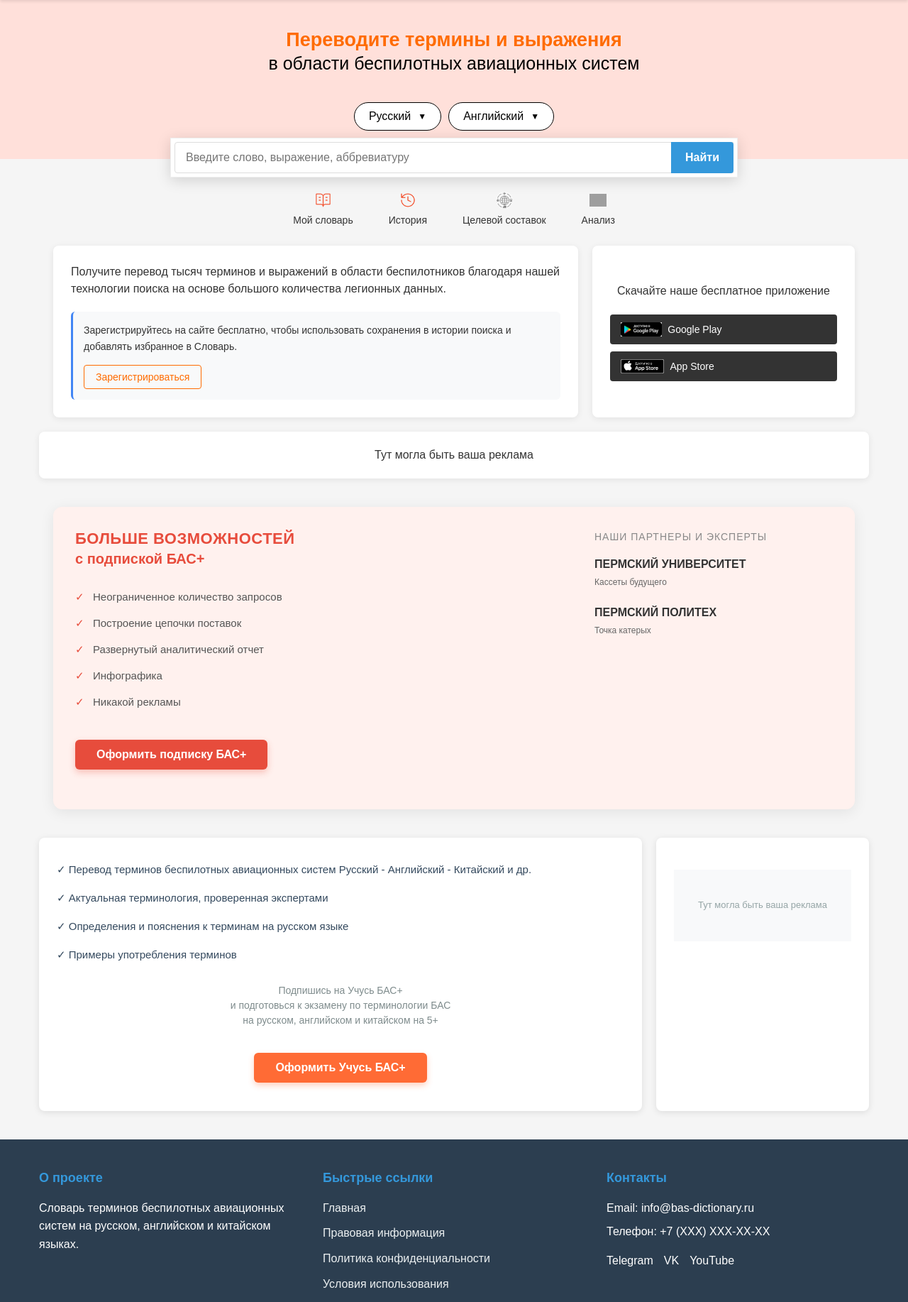
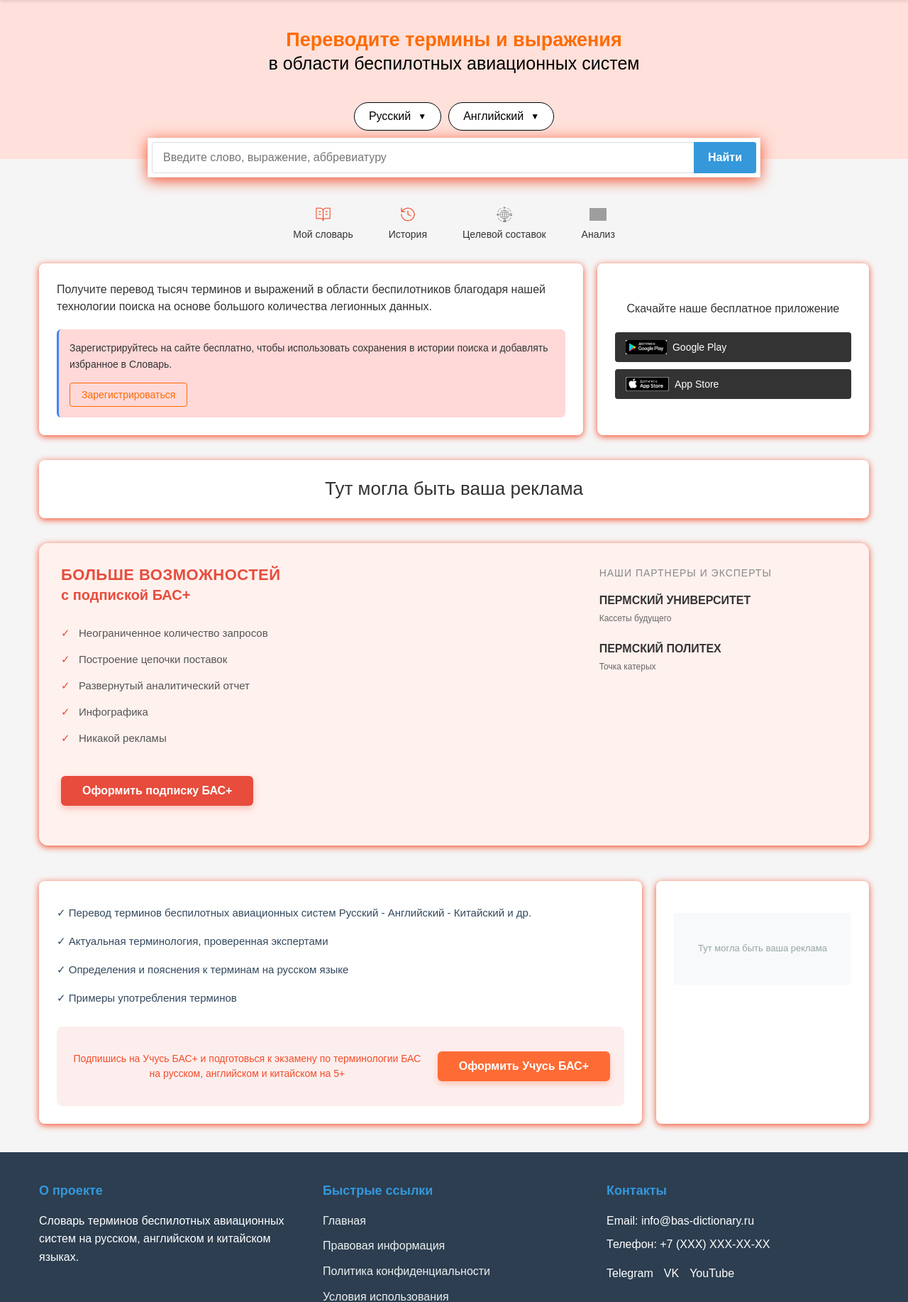
Before and after one commit to Jlanceth/bas_project, a Django app: page / in a window 1280 px wide. Shown: the part 67-1901 px from the top of the page at 71% size. Run offline with Django 4.2, Linux system fonts and the light colour scheme; some libraries are stand-ins or nearby versions; grey boxes are pictures that could not be loaded.

Commit message:
upgrade home and dpas

```diff
--- a/bas_project/static_dev/css/style.css
+++ b/bas_project/static_dev/css/style.css
@@ -16,6 +16,13 @@ body {
     max-width: 1200px;
     margin: 0 auto;
     padding: 0 20px;
+}
+
+.cards-grid {
+    display: flex;
+    flex-wrap: wrap;
+    gap: 20px; /* Отступ между блоками */
+    justify-content: space-between; /* Равномерное распределение */
 }
 
 
@@ -162,12 +169,12 @@ header {
 }
 
 .search-container {
-  max-width: 800px;
+  max-width: 864px;
   margin: 0 auto;
   display: flex;
   position: relative;
   background: white;
-  box-shadow: 0 4px 20px rgba(0,0,0,0.15);
+  box-shadow: 0 4px 20px #F34D29;
   padding: 5px;
   border: 1px solid #eee;
   border-radius: 0;
@@ -232,8 +239,9 @@ header {
 .quick-links-horizontal {
     display: flex;
     justify-content: center;
-    margin-top: 15px;
+    margin-top: 35px;
     gap: 30px;
+    margin-bottom: 25px;
 }
 
 .quick-link-horizontal {
@@ -262,13 +270,22 @@ header {
 
 /* Карточка с текстом о переводе */
 /* Основные стили контейнера */
+.main-container {
+    max-width: 1200px;
+    margin: 0 auto;
+    padding: 0 20px;
+    display: flex;
+    flex-direction: column;
+    gap: 20px;
+}
+
 .info-cards-container {
     display: grid;
     grid-template-columns: 2fr 1fr;
     gap: 20px;
     max-width: 1200px;
     margin: 0 auto;
-    padding: 20px;
+    padding: 0px;
     font-family: Arial, sans-serif;
 }
 
@@ -277,7 +294,7 @@ header {
     background: #fff;
     border-radius: 8px;
     padding: 25px;
-    box-shadow: 0 2px 10px rgba(0,0,0,0.08);
+    box-shadow: 0 2px 10px #F34D29;
     display: flex;
     flex-direction: column;
     gap: 20px;
@@ -291,7 +308,7 @@ header {
 }
 
 .register-block {
-    background: #f8f9fa;
+    background: #FFD8D8;
     padding: 15px;
     border-radius: 6px;
     border-left: 3px solid #4285f4;
@@ -322,7 +339,7 @@ header {
     background: #fff;
     border-radius: 8px;
     padding: 25px;
-    box-shadow: 0 2px 10px rgba(0,0,0,0.08);
+    box-shadow: 0 2px 10px #F34D29;
     display: flex;
     flex-direction: column;
     gap: 20px;
@@ -381,27 +398,35 @@ header {
 
 /* Рекламный блок */
 .ad-card {
+    margin-top: 35px;
     background: #fff;
     text-align: center;
     padding: 20px;
     border-radius: 8px;
-    box-shadow: 0 2px 10px rgba(0,0,0,0.08);
+    box-shadow: 0 2px 10px #F34D29;
     margin-bottom: 20px;
+    max-width: 1200px;
+}
+
+.ad-card p {
+    font-size: 26px;
+    margin: 0;
 }
 
 /* Общие стили для подписки и партнёров */
 .subscription-wrapper {
     max-width: 1200px;
     margin: 0 auto;
-    padding: 20px;
+    padding: 0px;
 }
 
 /* Контейнер для подписки и партнеров */
 .subscription-container {
+    margin-top: 35px;
     display: flex;
     background: #FFF1EE;
     border-radius: 12px;
-    box-shadow: 0 4px 20px rgba(0, 0, 0, 0.08);
+    box-shadow: 0 2px 10px #F34D29;
     border: 1px solid #FFF1EE;
     overflow: hidden;
 }
@@ -520,6 +545,7 @@ header {
 
 /* Стили для секции подписки на Учусь БАС */
 .bas-container {
+    width: 100%;
     display: flex;
     flex-direction: column;
     gap: 20px;
@@ -529,12 +555,23 @@ header {
 
 /* Карточка подписки */
 .bas-subscription-card {
+    margin-top: 30px;
     flex: 1;
     background: white;
     border-radius: 8px;
     padding: 25px;
-    box-shadow: 0 2px 10px rgba(0, 0, 0, 0.1);
+    box-shadow: 0 2px 10px #F34D29;
     text-align: center;
+}
+
+.bas-benefits-wrapper {
+    background-color: #FDEEEE; /* Светло-бежевый фон */
+    border-radius: 8px;
+    padding: 20px;
+}
+
+.bas-benefits {
+    margin-bottom: 20px;
 }
 
 .bas-bottom-cards {
@@ -544,11 +581,12 @@ header {
 
 /* Карточка рекламы */
 .bas-ad-card {
+    margin-top: 30px;
     width: 300px; /* Можно настроить под ваш дизайн */
     background: white;
     border-radius: 8px;
     padding: 25px;
-    box-shadow: 0 2px 10px rgba(0, 0, 0, 0.1);
+    box-shadow: 0 2px 10px #F34D29;
     text-align: center;
 }
 
@@ -573,15 +611,30 @@ header {
 }
 
 /* Стили для карточки подписки */
+.colored-bg {
+    background-color: #FDEEEE;
+    border-radius: 8px;
+    padding: 20px;
+    margin-top: 20px; /* Отступ от списка преимуществ */
+}
+
 .bas-cta-text {
-    color: #7F8C8D;
+    color: #F34D29;
     font-size: 14px;
     line-height: 1.5;
-    margin: 20px 0;
+    margin: 0;
+    flex: 1;
+}
+
+.bas-cta-block {
+    display: flex;
+    align-items: center;
+    justify-content: space-between;
+    gap: 20px;
 }
 
 .bas-subscribe-btn {
-    background: #FF6B35; /* Оранжевый цвет как на фото */
+    background: #FF6B35;
     color: white;
     border: none;
     border-radius: 6px;
@@ -599,6 +652,20 @@ header {
     transform: translateY(-2px);
     box-shadow: 0 6px 12px rgba(255, 107, 53, 0.4);
 }
+
+/* Адаптация для мобильных */
+@media (max-width: 768px) {
+    .bas-cta-block {
+        flex-direction: column;
+        align-items: flex-start;
+    }
+
+    .bas-subscribe-btn {
+        width: 100%;
+        margin-top: 15px;
+    }
+}
+
 
 /* Стили для рекламной карточки */
 .ad-placeholder {
@@ -970,8 +1037,9 @@ header {
 .term-cta {
     text-align: center;
     padding: 20px;
-    background: #eaf2f8;
+    background: #FFF1EE;
     border-radius: 8px;
+    max-width: 600px;
 }
 
 .term-cta p {
--- a/bas_project/templates/pages/home.html
+++ b/bas_project/templates/pages/home.html
@@ -76,6 +76,7 @@
     </div>
 </div>
 
+<div class="main-container"></div>
     <div class="info-cards-container">
         <!-- Первая карточка - перевод + регистрация -->
         <div class="translation-card">
@@ -152,8 +153,12 @@
                     <div class="benefit-item">✓ Определения и пояснения к терминам на русском языке</div>
                     <div class="benefit-item">✓ Примеры употребления терминов</div>
                 </div>
-            <p class="bas-cta-text">Подпишись на Учусь БАС+<br>и подготовься к экзамену по терминологии БАС<br>на русском, английском и китайском на 5+</p>
+
+                <!-- Этот блок будет с цветным фоном -->
+                <div class="bas-cta-block colored-bg">
+                    <p class="bas-cta-text">Подпишись на Учусь БАС+ и подготовься к экзамену по терминологии БАС на русском, английском и китайском на 5+</p>
                     <button class="bas-subscribe-btn">Оформить Учусь БАС+</button>
+                </div>
             </div>
 
             <div class="bas-ad-card">
@@ -163,4 +168,5 @@
             </div>
         </div>
     </div>
+</div>
 {% endblock %}
```
Also changed, not shown: bas_project/templates/pages/term-dpas.html (+50 -9 lines). Lines whose indentation alone changed are shown as unchanged.
